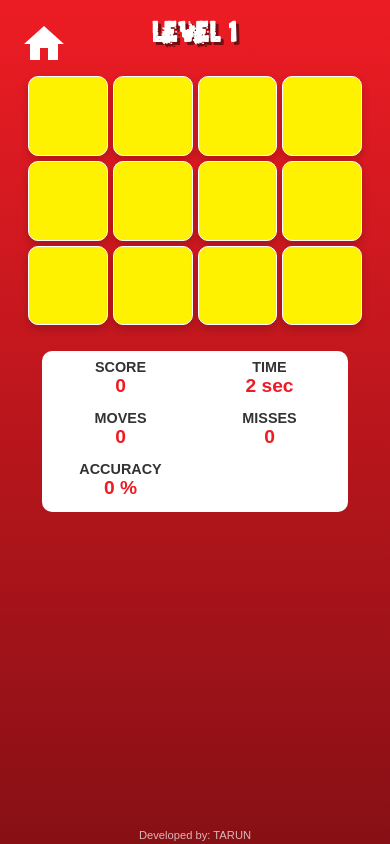
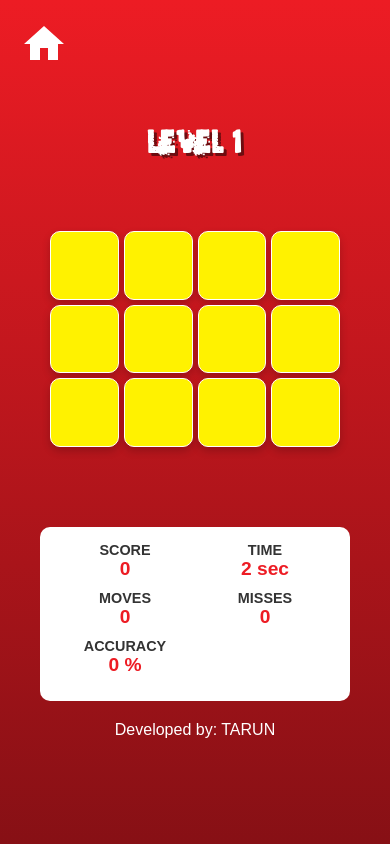
Before and after one commit to Phoenix-610/Memory-Quest, a plain HTML site: page index.html in a window 390 px wide. Both pictures are taken after a click on the button "START". Drawn offline with Linux system fonts and the light colour scheme; a web font is replaced by a local one.

Commit message:
fixed layout

```diff
--- a/style.css
+++ b/style.css
@@ -1,16 +1,19 @@
 /* Font Import */
 @import url('https://fonts.cdnfonts.com/css/pixel-dead');
 @import url('https://fonts.cdnfonts.com/css/product-sans');
+
 
 @font-face {
     font-family: 'Pixel Dead';
     src: url('./fonts/PixelDead/PixelDead.ttf') format('truetype');
     font-weight: normal;
     font-style: normal;
-    font-display: block;
+    font-display: block; /* Changed from swap to block for better visibility during loading */
 }
 
 /* CSS Reset & Base Styles */
+
+
 .game-title,
 .level-title,
 .game-over-title,
@@ -20,7 +23,11 @@
     font-family: 'Pixel Dead', monospace, sans-serif;
 }
 
+
+
+
 /* Add this to your CSS file */
+
 /* Hide text initially until fonts are loaded */
 .fonts-loading .game-title,
 .fonts-loading .level-title,
@@ -41,6 +48,7 @@
     visibility: visible;
 }
 
+
 * {
     margin: 0;
     padding: 0;
@@ -56,9 +64,8 @@ body {
     display: flex;
     flex-direction: column;
     align-items: center;
-    justify-content: flex-start; /* Changed from center to flex-start */
+    justify-content: center;
     padding: 20px;
-    padding-bottom: env(safe-area-inset-bottom, 20px); /* Add safe area for devices with notches */
 }
 
 .page {
@@ -67,10 +74,9 @@ body {
     display: flex;
     flex-direction: column;
     align-items: center;
-    justify-content: flex-start; /* Changed from center to flex-start */
-    gap: 20px; /* Reduced from 40px */
-    padding: 10px; /* Reduced from 20px */
-    margin-bottom: 15px; /* Add bottom margin */
+    justify-content: center;
+    gap: 40px;
+    padding: 20px;
 }
 
 .hidden {
@@ -94,11 +100,11 @@ body {
 /* Home Page Styles */
 .game-title {
     font-family: 'Pixel Dead', 'Press Start 2P', monospace, sans-serif;
-    font-size: 5rem; /* Slightly reduced from 5.5rem */
+    font-size: 5.5rem;
     color: #fff200;
     text-align: center;
     text-shadow: 6px 6px 0px rgba(0, 0, 0, 0.5);
-    margin-bottom: 30px; /* Reduced from 40px */
+    margin-bottom: 40px;
 }
 
 .options-container {
@@ -176,22 +182,21 @@ body {
 /* Game Page Styles */
 .level-title {
     font-family: 'Pixel Dead', sans-serif;
-    font-size: 3.5rem; /* Reduced from 4rem */
+    font-size: 4rem;
     color: #ffffff;
     text-align: center;
     text-shadow: 3px 3px 0px rgba(0, 0, 0, 0.5);
-    margin-bottom: 15px; /* Reduced from 20px */
-    margin-top: 5px; /* Added margin-top */
+    margin-bottom: 20px;
 }
 
 .game-grid {
     display: grid;
     grid-template-columns: repeat(4, 1fr);
     gap: 10px;
-    max-width: 90vmin;
+     max-width: 90vmin; /* Use viewport-relative units */
     width: 100%;
     margin: 0 auto;
-    padding: 5px; /* Reduced from 10px */
+     padding: 10px;
 }
 
 .card {
@@ -223,7 +228,7 @@ body {
     justify-content: center;
     align-items: center;
     border-radius: 10px;
-    border: 4px solid white;
+     border: 4px solid white; /* Add white border */
     box-shadow: 0 4px 8px rgba(0, 0, 0, 0.2);
 }
 
@@ -234,7 +239,7 @@ body {
 .card-back {
     background-color: white;
     transform: rotateY(180deg);
-    font-size: clamp(2rem, 6vmin, 4rem);
+    font-size: clamp(2rem, 6vmin, 4rem); /* Responsive font size */
 }
 
 .card.matched {
@@ -256,20 +261,14 @@ body {
     }
 }
 
-/* Game stats - Fixed bottom position */
 .game-stats {
     display: flex;
     justify-content: space-between;
-    width: 95%;
-    max-width: 600px;
+    width: 100%;
+    margin-top: 30px;
     background-color: white;
     border-radius: 10px;
-    padding: 12px;
-    margin-top: 15px; /* Reduced from 30px */
-    margin-bottom: 10px; /* Added to ensure space at bottom */
-    position: relative; /* Changed from static to relative */
-    bottom: 0; /* Position at bottom */
-    z-index: 5;
+    padding: 15px;
 }
 
 .stat {
@@ -280,13 +279,13 @@ body {
 }
 
 .stat p:first-child {
-    font-size: 1.1rem; /* Reduced from 1.2rem */
+    font-size: 1.2rem;
     font-weight: bold;
     color: #333;
 }
 
 .stat p:last-child {
-    font-size: 1.4rem; /* Reduced from 1.5rem */
+    font-size: 1.5rem;
     font-weight: bold;
     color: #ED1C24;
 }
@@ -294,11 +293,11 @@ body {
 /* Game Over Page Styles */
 .game-over-title {
     font-family: 'Pixel Dead', sans-serif;
-    font-size: 5rem; /* Reduced from 6rem */
+    font-size: 6rem;
     color: #fff200;
     text-align: center;
     text-shadow: 5px 5px 0px rgba(0, 0, 0, 0.5);
-    margin-bottom: 40px; /* Reduced from 50px */
+    margin-bottom: 50px;
 }
 
 .buttons-container {
@@ -345,7 +344,7 @@ body {
 
 .celebration-text {
     font-family: 'Pixel Dead', sans-serif;
-    font-size: 5rem; /* Reduced from 6rem */
+    font-size: 6rem;
     color: #fff200;
     text-align: center;
     text-shadow: 4px 4px 0px rgba(0, 0, 0, 0.5);
@@ -378,22 +377,12 @@ body {
     }
 }
 
-/* Developer credit */
-.developer-credit {
-    position: fixed;
-    bottom: 5px;
-    width: 100%;
-    text-align: center;
-    font-size: 0.9rem;
-    color: rgba(255, 255, 255, 0.7);
-    padding: 5px;
-    margin-top: 10px;
-}
+/* Responsive Adjustments */
 
-/* Responsive Adjustments */
+
 @media (min-width: 1200px) {
     .card-back {
-        font-size: clamp(3rem, 8vmin, 5rem);
+        font-size: clamp(3rem, 8vmin, 5rem); /* Larger size for bigger screens */
     }
 }
 
@@ -411,34 +400,25 @@ body {
     }
 }
 
+
+
+
+
 @media (max-width: 768px) {
-    body {
-        padding: 10px; /* Reduced padding */
-        padding-bottom: calc(env(safe-area-inset-bottom, 15px) + 15px); /* Safe area for notched devices */
-    }
-
-    .page {
-        gap: 15px; /* Reduced from 20px */
-        padding: 5px; /* Reduced from 10px */
-    }
-
     .game-title {
-        font-size: 3.2rem; /* Further reduced */
-        margin-bottom: 20px;
+        font-size: 3.6rem;
     }
 
     .level-title {
-        font-size: 2.2rem; /* Further reduced */
-        margin-bottom: 10px;
+        font-size: 2.5rem;
     }
 
     .game-over-title {
-        font-size: 4rem;
-        margin-bottom: 30px;
+        font-size: 4.5rem;
     }
 
-    .card-back {
-        font-size: clamp(1.5rem, 5vmin, 3rem);
+     .card-back {
+        font-size: clamp(1.5rem, 5vmin, 3rem); /* Medium size for tablets */
     }
 
     .game-grid {
@@ -465,7 +445,7 @@ body {
     }
 
     .card-face {
-        border-width: 2px;
+        border-width: 2px; /* Thinner border for smaller screens */
     }
 
     .game-grid[data-cards="20"],
@@ -474,8 +454,8 @@ body {
         grid-template-columns: repeat(5, 1fr);
     }
 
-    .celebration-text {
-        font-size: 4rem;
+      .celebration-text {
+        font-size: 4.5rem;  /* Increased from previous size */
     }
 
     .game-button {
@@ -490,47 +470,27 @@ body {
     .stat p:last-child {
         font-size: 1.2rem;
     }
-
-    .game-stats {
-        padding: 10px;
-        margin-top: 10px;
-    }
-
-    .developer-credit {
-        font-size: 0.8rem;
-        padding: 3px;
-    }
 }
 
 @media (max-width: 480px) {
-    body {
-        padding: 8px;
-        padding-bottom: calc(env(safe-area-inset-bottom, 10px) + 10px);
+    .game-title {
+        font-size: 2.6rem;
     }
 
-    .game-title {
-        font-size: 2.4rem;
-        margin-bottom: 15px;
-    }
-
-    .card-back {
-        font-size: clamp(1rem, 4vmin, 2rem);
+     .card-back {
+        font-size: clamp(1rem, 4vmin, 2rem); /* Smaller size for mobile */
     }
 
     .level-title {
-        font-size: 1.8rem;
-        margin-bottom: 8px;
-        margin-top: 3px;
+        font-size: 2rem;
     }
 
     .game-over-title {
-        font-size: 3rem;
-        margin-bottom: 25px;
+        font-size: 3.5rem;
     }
 
     .game-grid {
         gap: 5px;
-        padding: 3px;
     }
 
     .option {
@@ -548,25 +508,20 @@ body {
     }
 
     .game-stats {
-        display: grid;
-        grid-template-columns: repeat(2, 1fr);
-        gap: 8px;
-        padding: 8px;
-        margin-top: 8px;
-        margin-bottom: 8px;
-        width: 90%;
+        flex-wrap: wrap;
     }
 
     .stat {
-        margin-bottom: 5px;
+        flex: 0 0 50%;
+        margin-bottom: 10px;
     }
 
     .celebration-text {
-        font-size: 3rem;
+        font-size: 3.5rem;
     }
 
     .card-face {
-        border-width: 1px;
+        border-width: 1px; /* Even thinner border for mobile */
     }
 
     .game-grid[data-cards="20"],
@@ -575,25 +530,4 @@ body {
         grid-template-columns: repeat(4, 1fr);
     }
 
-    .developer-credit {
-        font-size: 0.7rem;
-        bottom: 2px;
-    }
 }
-
-/* Fix for devices with notch/dynamic island */
-@supports (padding: max(0px)) {
-    body {
-        padding-left: max(20px, env(safe-area-inset-left));
-        padding-right: max(20px, env(safe-area-inset-right));
-        padding-bottom: max(20px, env(safe-area-inset-bottom));
-    }
-
-    .game-stats {
-        margin-bottom: max(10px, env(safe-area-inset-bottom));
-    }
-
-    .developer-credit {
-        bottom: env(safe-area-inset-bottom, 5px);
-    }
-}
```
